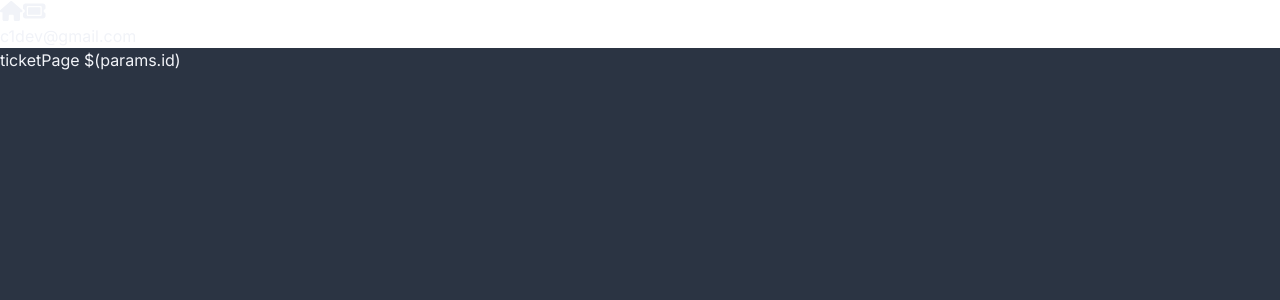
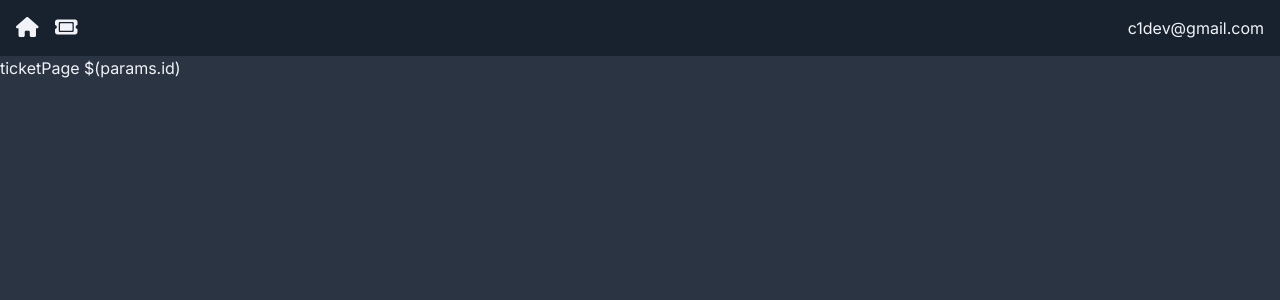
Before and after one commit to Marcusngugi25/codetick-app, a Next.js app: page /ticketPage/1 in a window 1280 px wide. Shown: the top 300 px of the page. Built offline with nearby package versions, Linux system fonts and the light colour scheme.

Commit message:
"Updated Nav component: added className to nav element and modified inner div element"

```diff
--- a/app/(components)/Nav.jsx
+++ b/app/(components)/Nav.jsx
@@ -4,8 +4,8 @@
 
 const Nav = () => {
   return (
-    <nav>
-      <div>
+    <nav className="flex justify-between bg-nav p-4">
+      <div className="flex items-center space-x-4">
         <Link href="/">
           <FontAwesomeIcon icon={faHome} className="icon" />
         </Link>
```
